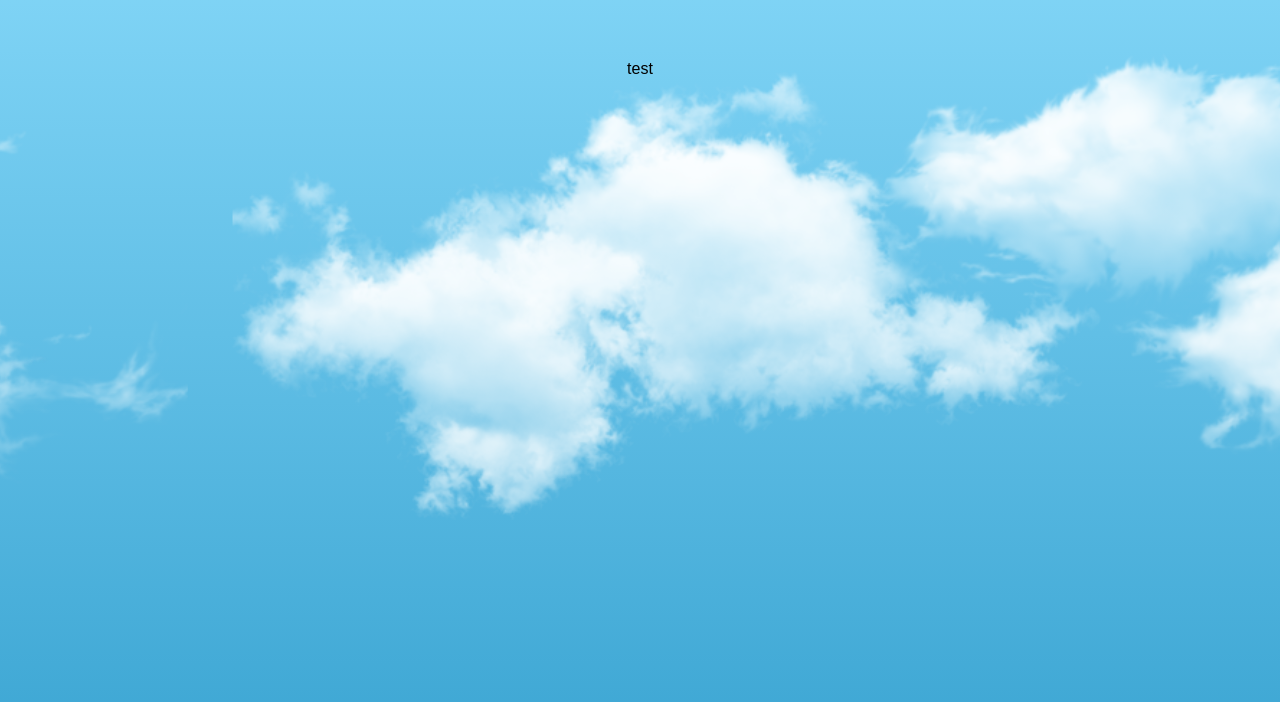
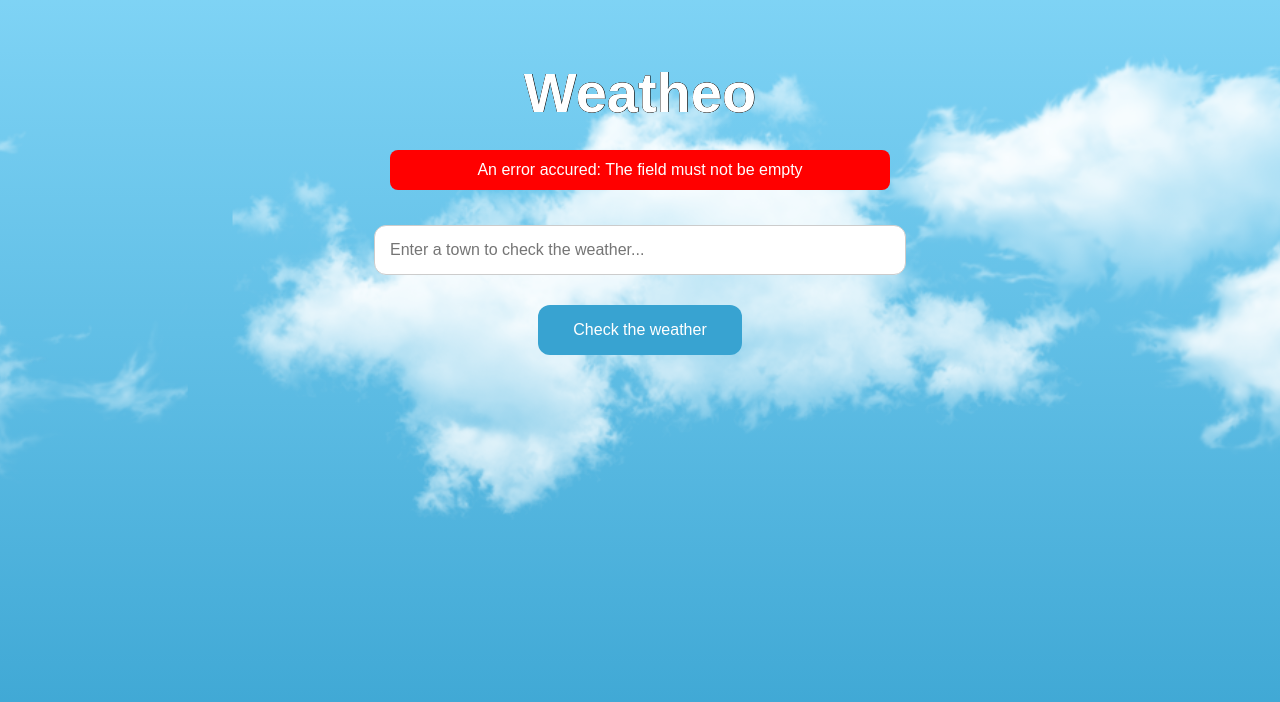
Before and after one commit to Brzozowski-Piotr/Weatheo, a React (Vite) app: page / in a window 1280 px wide. Both pictures are taken after a click on the button "Check the weather". Shown: the top 702 px of the page. Built offline with nearby package versions, Linux system fonts and the light colour scheme; no server answers.

Commit message:
Changes to fetch and HandleWeatherFetch logic to provide required data and support for error handling also added div to display errors when is needed

```diff
--- a/src/components/AppMain.tsx
+++ b/src/components/AppMain.tsx
@@ -1,4 +1,4 @@
-import { useState } from "react";
+import { ChangeEvent, useState } from "react";
 import { fetchWeatherData } from "../services/fetch";
 
 //Interface used to update showForecast useState in App.tsx to change displayed component
@@ -14,32 +14,78 @@ interface AppMainProps {
 export const AppMain: React.FC<AppMainProps> = ({ setShowForecast }) => {
   const [placeValue, setPlaceValue] = useState("");
   const [isLoading, setIsLoading] = useState(false);
+  const [error, setError] = useState("");
 
   const HandleWeatherFetch = (place: string) => {
+    //Checking if input field is not empty
+    if (place === "") {
+      setError("The field must not be empty");
+      return;
+    }
+
     setIsLoading(true); // Set loading to true before fetching
 
     //using fetch logic to get weather data
     fetchWeatherData(place)
       .then((data) => {
-        console.log("Fetched data succesfully", data);
+        //Handling errors that can accure
+
+        //When bad request occurs from fetch then error been displayed and other action been abandoned
+
+        /*Checking data.error and data.error.message beacause when I checking only data.error.message
+        the error accure "Cannot read properties of null (reading 'message')" when subBtn been pressed
+        and input "searchBox" has been not empty and thats preventing fetch to be done */
+
+        if (data.error && data.error.message === "HTTP error occurred: 400") {
+          //console.log(data.error.message);
+          setError("Name of the town seems to be incorrect");
+          setIsLoading(false);
+          return;
+          //When null been provided from fetch then errer been displayed and other action been abandoned
+        } else if (data.data === null) {
+          console.log("Fetching ended with null data", data);
+          setIsLoading(false);
+          setError("No weather data has been provided to be shown");
+          return;
+        }
+        //When everything go well fetched data been showed
+        console.log("Fetched data succesfully", data.data);
         setIsLoading(false); // Set loading to false after fetching
         setShowForecast(true); //Set showForecast to true to show component "<Forecast />"" in App.tsx
       })
+      //Catching unsupported errors and displaying it
       .catch((error) => {
         console.error(error.message);
         setIsLoading(false);
+        setError(error.message);
       });
+  };
+
+  //Handling input changes
+  const handleInputChange = (e: ChangeEvent<HTMLInputElement>) => {
+    const value = e.target.value;
+    setPlaceValue(value);
+    setError("");
   };
 
   return (
     <div className="App">
       <div className="container">
         <h1 className="logoFullSize">Weatheo</h1>
+        {error !== "" ? (
+          <div className="errorContainer">
+            <span>An error accured: {error}</span>
+          </div>
+        ) : (
+          <></>
+        )}
+
         <input
           className="searchBox"
           type="text"
           value={placeValue}
-          onChange={(e) => setPlaceValue(e.target.value)}
+          //changed due to mulitple useState update
+          onChange={handleInputChange}
           placeholder="Enter a town to check the weather..."
         />
         {isLoading ? (
--- a/src/index.css
+++ b/src/index.css
@@ -28,6 +28,19 @@
   width: 90%;
   padding: 20px;
   border-radius: 8px;
+}
+
+.errorContainer {
+  display: flex;
+  align-items: center;
+  justify-content: center;
+  height: 5vh;
+  max-height: 10vh;
+  width: 100%;
+  color: #fff;
+  background-color: red;
+  border-radius: 8px;
+  margin-bottom: 25px;
 }
 
 .logoFullSize {
--- a/src/services/fetch.tsx
+++ b/src/services/fetch.tsx
@@ -6,12 +6,12 @@ export const fetchWeatherData = async (place: string) => {
   try {
     const response = await fetch(url);
     if (!response.ok) {
-      throw new Error(`HTTP error occurred ${response.status}`);
+      throw new Error(`HTTP error occurred: ${response.status}`);
     }
     const weatherData = await response.json();
-    return weatherData;
+    return { data: weatherData, error: null }; // Zwracaj dane i brak błędu
   } catch (error) {
     console.error(error.message);
-    return null;
+    return { data: null, error }; // Zwracaj brak danych i błąd
   }
 };
```
